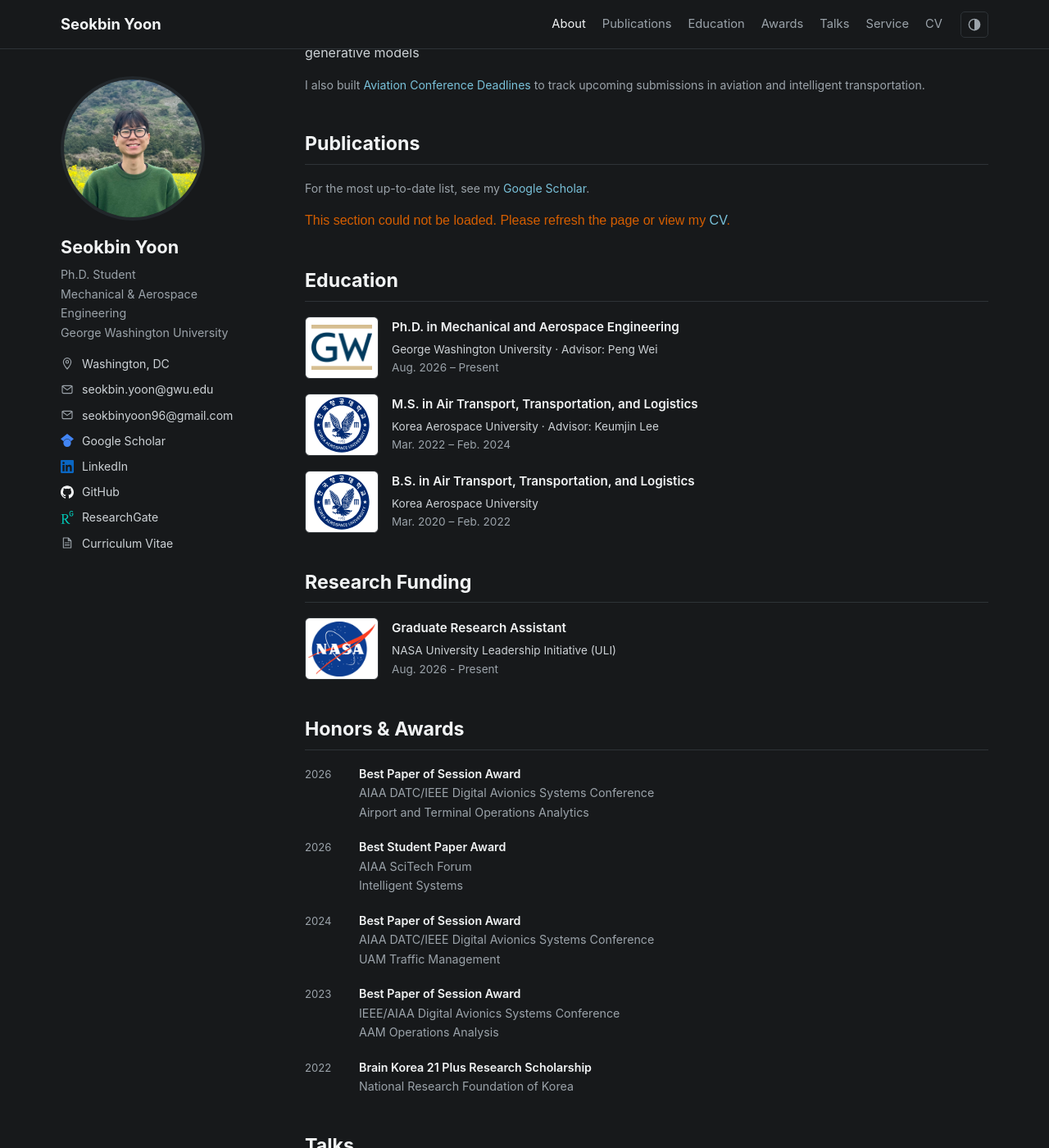
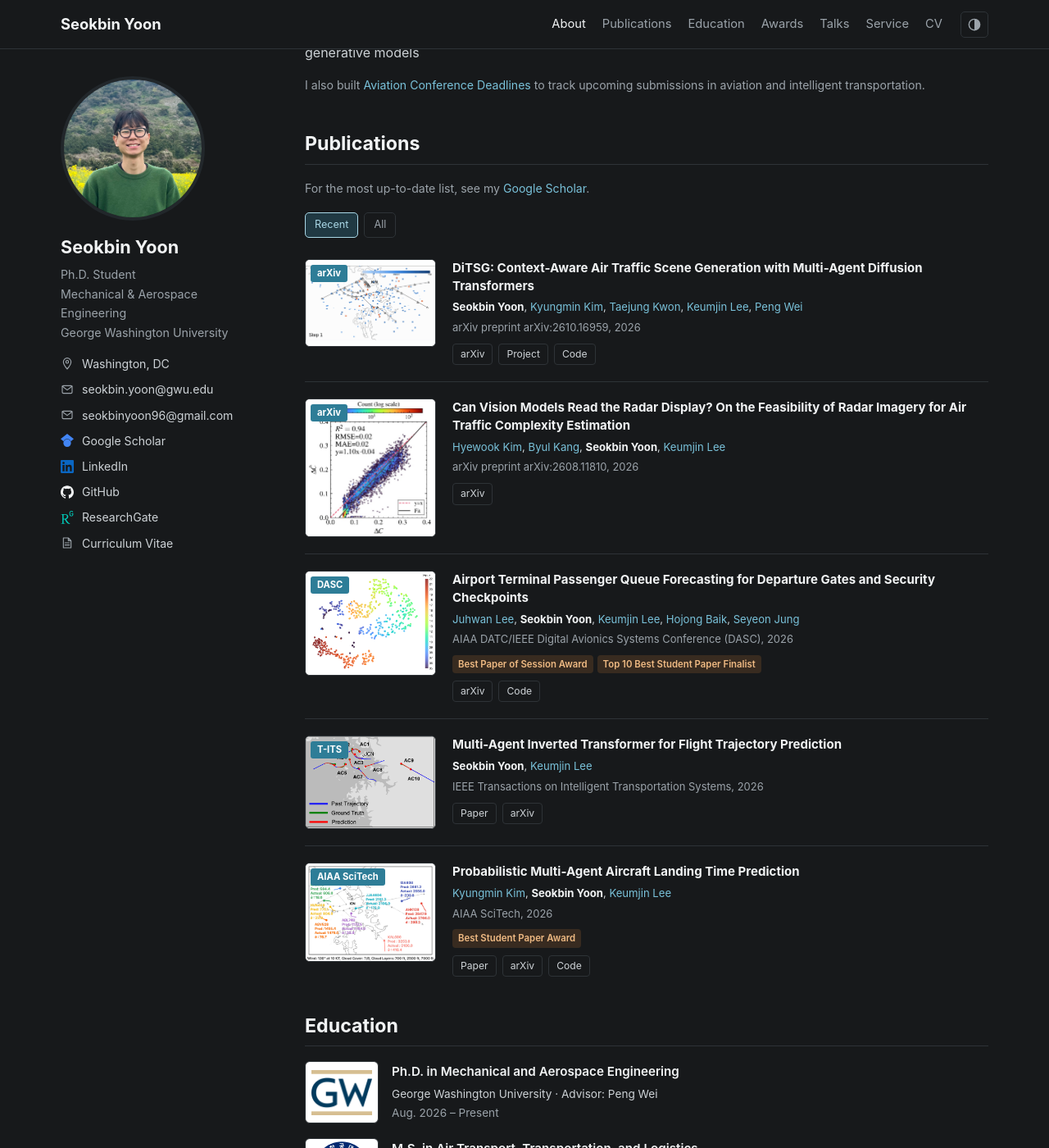
Before and after one commit to seokbinyoon96/seokbinyoon96.github.io, a Jekyll site: the page index.html, which Jekyll copies as it is, in a window 1280 px wide and 1400 px high, scrolled down 343 px. Shown: the whole window at 82% size. Built offline with Jekyll 4.4.1, drawn with Linux system fonts in a browser that asks for light colours; some of the changed text lies outside the part shown.

Commit message:
Fix malformed arXiv field and remove footer layout credit

```diff
--- a/data/publications.bib
+++ b/data/publications.bib
@@ -89,7 +89,7 @@
   journal = {International Journal of Aeronautical and Space Sciences},
   year = {2026},
   doi = {10.1007/s42405-025-01054-x},
-  arxiv= ={https://arxiv.org/abs/2506.07585}
+  arxiv = {https://arxiv.org/abs/2506.07585},
   abstract = {Generating synthetic flight trajectories in a learned latent space augments aircraft trajectory datasets while preserving their underlying structure.},
   image = {images/density.png},
   category = {trajectory}
--- a/index.html
+++ b/index.html
@@ -106,7 +106,7 @@
       <section id="service" aria-labelledby="service-title"><h2 id="service-title">Service &amp; Credentials</h2><div id="misc"></div></section>
     </main>
   </div>
-  <footer><div class="footer-inner"><span>© 2026 Seokbin Yoon</span><span>Layout inspired by <a href="https://mahyar-gh79.github.io/">Mahyar Ghazanfari</a></span></div></footer>
+  <footer><div class="footer-inner"><span>© 2026 Seokbin Yoon</span></div></footer>
   <script src="script/vendor/bibtexParse.js" defer></script>
   <script src="script/publications.js?v=portfolio-2" defer></script>
   <script src="script/site.js?v=portfolio-5" defer></script>
```
